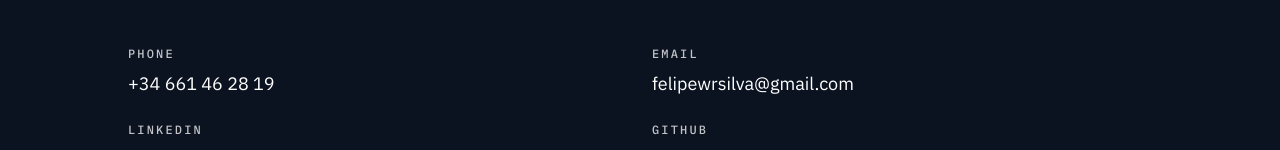
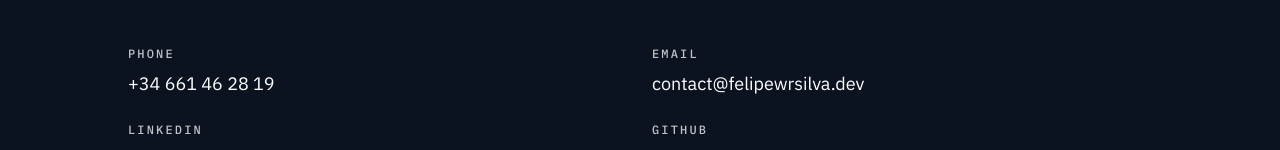
Before and after one commit to felipewrsilva/portfolio, a Next.js app: page / in a window 1280 px wide. Shown: the part 9875-10025 px from the top of the page. Built offline with nearby package versions, Linux system fonts and the light colour scheme.

Commit message:
fix: update contact email and website domain
Use contact@felipewrsilva.dev and felipewrsilva.dev in site and curriculum data.

```diff
--- a/data/cv.ts
+++ b/data/cv.ts
@@ -5,8 +5,8 @@ export const profile = {
   location: 'Madrid, Spain',
   phone: '+34 661 46 28 19',
   phoneHref: 'tel:+34661462819',
-  email: 'felipewrsilva@gmail.com',
-  emailHref: 'mailto:felipewrsilva@gmail.com',
+  email: 'contact@felipewrsilva.dev',
+  emailHref: 'mailto:contact@felipewrsilva.dev',
   linkedin: 'https://linkedin.com/in/felipewrsilva',
   github: 'https://github.com/felipewrsilva/',
   resumePdf: '/felipe-silva-resume.pdf',
```
Also changed, not shown: 1 other file (tests, documents, lock files or other folders).
